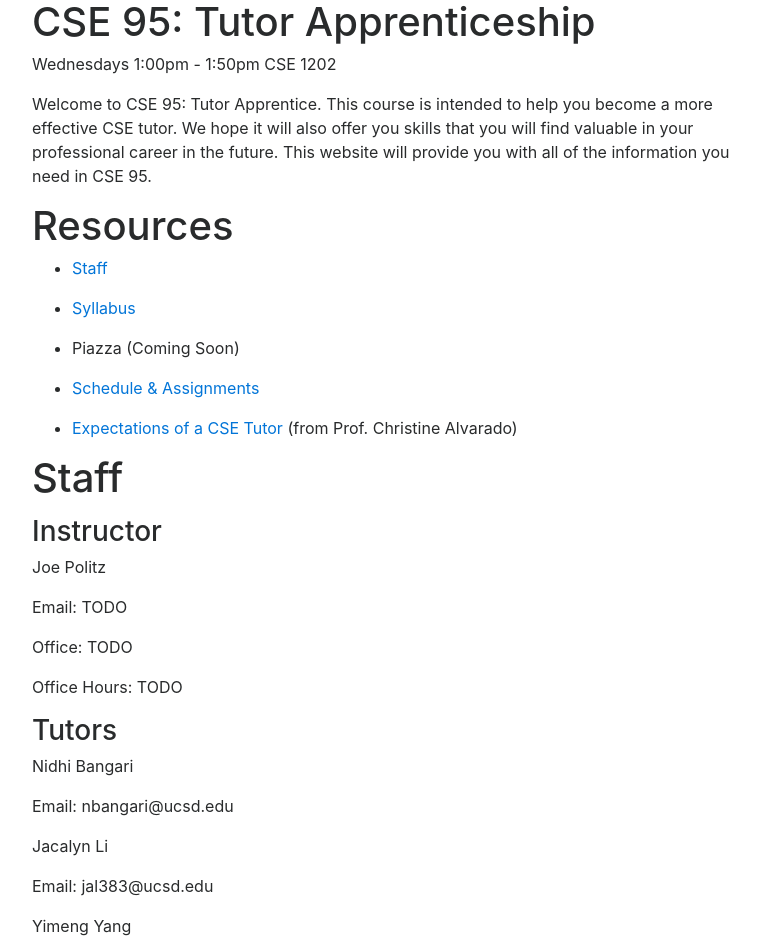
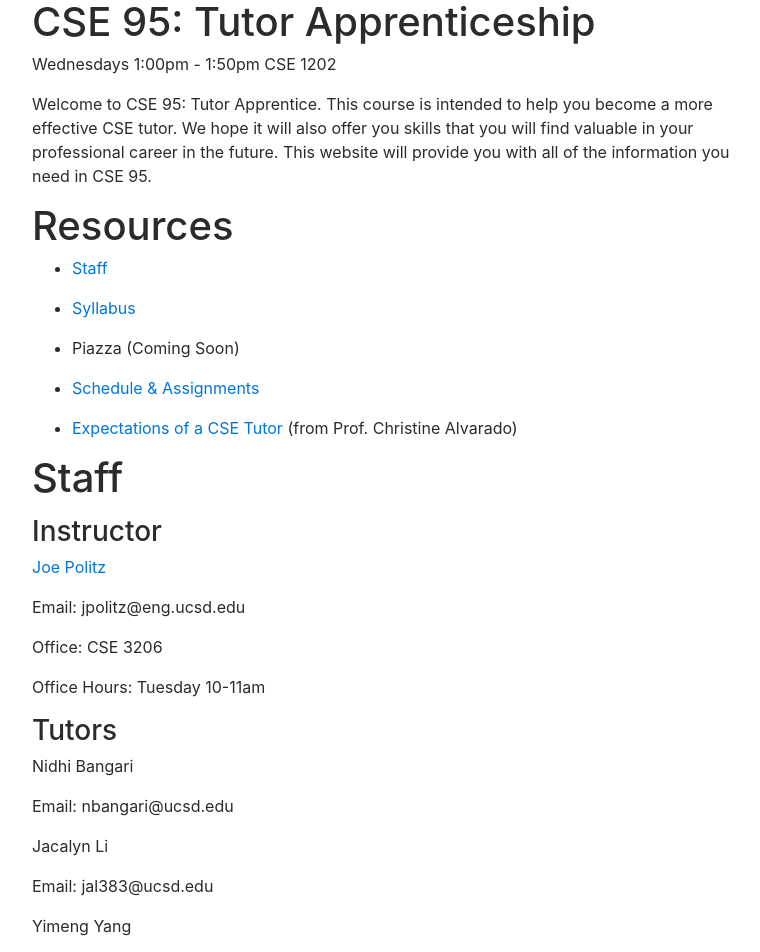
Before and after one commit to ucsd-cse95-f19/ucsd-cse95-f19.github.io, a Jekyll site: the page built from index.md, in a window 1280 px wide. Shown: the top 952 px of the page, without its empty margins (243-1003 px from the left). Built offline with Jekyll 4.4.1, drawn with Linux system fonts in a browser that asks for light colours; nearby versions of some CDN libraries.

Commit message:
Update index.md

```diff
--- a/index.md
+++ b/index.md
@@ -23,13 +23,13 @@ Welcome to CSE 95: Tutor Apprentice. This course is intended to help you become
 
 <h3>Instructor</h3>
 
-Joe Politz
+<a href="https://jpolitz.github.io" target="_blank">Joe Politz</a>
 
-Email: TODO
+Email: jpolitz@eng.ucsd.edu
 
-Office: TODO
+Office: CSE 3206
 
-Office Hours: TODO
+Office Hours: Tuesday 10-11am
 
 <h3>Tutors</h3>
 
```
